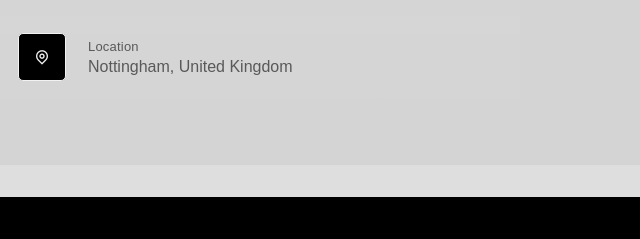
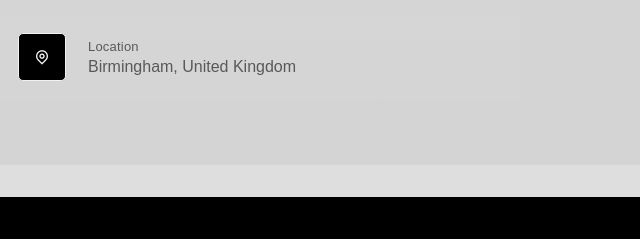
Before and after one commit to ZeeshanFaisal10/m-zeeshan.github.io, a plain HTML site: page index.html in a window 1280 px wide. Shown: the part 4227-4466 px from the top of the page, 640-1280 px from the left. Drawn offline with nearby package versions, Linux system fonts and the light colour scheme; a web font is replaced by a local one.

Commit message:
Loc change

```diff
--- a/index.html
+++ b/index.html
@@ -453,7 +453,7 @@
                      </span>
                      <span>
                         <span class="label">Location</span>
-                        <span class="value">Nottingham, United Kingdom</span>
+                        <span class="value">Birmingham, United Kingdom</span>
                      </span>
                   </a>
                </div>
```
Also changed, not shown: 1 other file.
